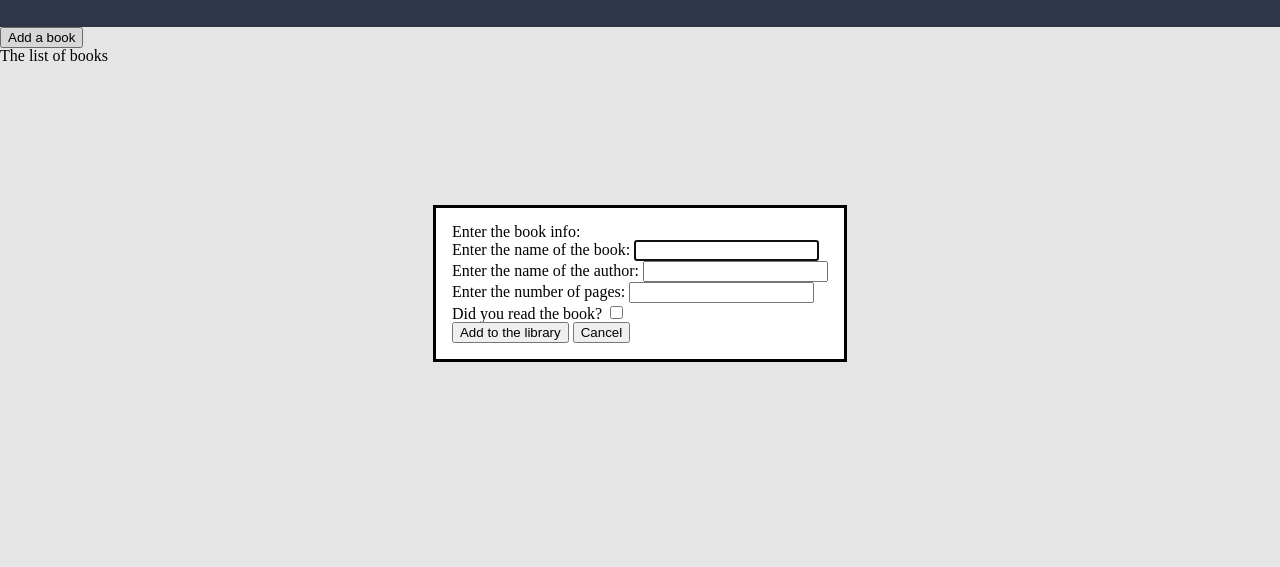
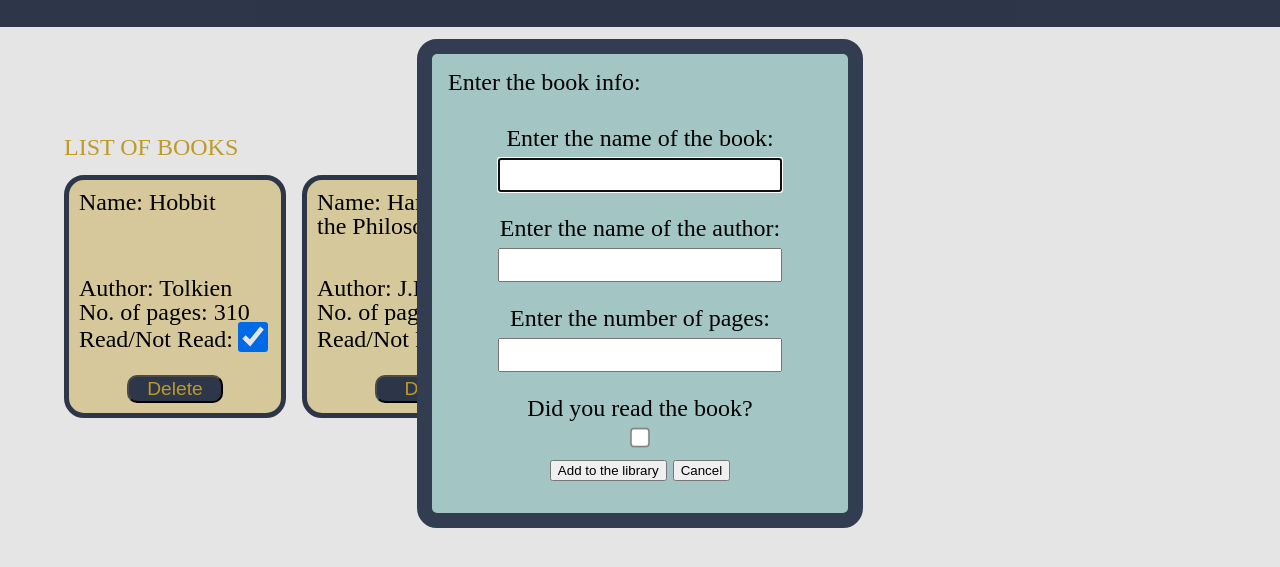
Before and after one commit to zoki33/library, a plain HTML site: page index.html in a window 1280 px wide. Both pictures are taken after a click on the button "Add a book". Shown: the part 117-684 px from the top of the page. Drawn offline with Linux system fonts and the light colour scheme.

Commit message:
Add some styling to book containers, add delete book option, worked a bit on the input form

```diff
--- a/index.html
+++ b/index.html
@@ -15,23 +15,23 @@
         <form id="input-form">
             <fieldset id="field">
                 <legend>Enter the book info:</legend>
-                <div>
+                <div class="input-field">
                     <label for="book_title">Enter the name of the book: </label>
-                    <input type="text" id="book_title" name="book_title" required>
+                    <input class="text-field" type="text" id="book_title" name="book_title" required>
                 </div>
-                <div>
+                <div class="input-field">
                     <label for="book_author">Enter the name of the author: </label>
-                    <input type="text" id="book_author" name="book_author" required>
+                    <input class="text-field" type="text" id="book_author" name="book_author" required>
                 </div>
-                <div>
+                <div class="input-field">
                     <label for="book_pages">Enter the number of pages: </label>
-                    <input type="number" id="book_pages" name="book_pages" required>
+                    <input class="text-field" type="number" id="book_pages" name="book_pages" required>
                 </div>
-                <div>
+                <div class="input-field">
                     <label for="book_read">Did you read the book? </label>
-                    <input type="checkbox" id="book_read" name="book_read">
+                    <input class="text-field" type="checkbox" id="book_read" name="book_read">
                 </div>
-                <div>
+                <div class="form-btns">
                     <button id="btn" type="submit">Add to the library</button>
                     <button id ="cancel" type="button" formmethod="dialog" formnovalidate>Cancel</button>
                 </div>
@@ -43,10 +43,10 @@
         <button id="show_dialog">Add a book</button>
     </p>
     <output></output>
-
-
-    <h1>The list of books</h1>
-    <div id="book-container"></div>
+    <div class="added-books">
+        <h1 class="page-subtitle">LIST OF BOOKS</h1>
+        <div id="book-container"></div>
+    </div>
 
     <script src="script.js"></script>
 </body>
--- a/script.js
+++ b/script.js
@@ -1,4 +1,14 @@
-let myLibrary = [];
+let myLibrary = [
+  { name: "Hobbit", author: "Tolkien", pages: "310", read: true },
+  {
+    name: "Harry Potter and the Philosophers Stone",
+    author: "J.K.Rowling",
+    pages: "223",
+    read: true,
+  },
+];
+
+showBooks();
 
 function Book(name, author, pages, read) {
   this.name = name;
@@ -34,9 +44,16 @@ function bookBoxCreate(book) {
   let book_box = document.createElement("div");
   book_box.classList.add("book_box");
   let info_name = document.createElement("p");
+  info_name.setAttribute("id", "title");
   let info_author = document.createElement("p");
   let info_pages = document.createElement("p");
   let read_label = document.createElement("label");
+  let delete_btn = document.createElement("button");
+  let break_line = document.createElement("br");
+  delete_btn.setAttribute("id", "del_btn");
+  delete_btn.setAttribute("type", "button");
+  delete_btn.innerText = "Delete";
+
   read_label.setAttribute("for", "checky");
   read_label.innerText = "Read/Not Read: ";
   let info_read = document.createElement("INPUT");
@@ -44,15 +61,22 @@ function bookBoxCreate(book) {
   info_read.setAttribute("type", "checkbox");
   info_read.checked = book.read;
   info_read.setAttribute("value", book.read.toString());
-  info_name.innerHTML = `Book name: ${book.name}`;
-  info_author.innerHTML = `Author's name: ${book.author}`;
+  info_name.innerHTML = `Name: ${book.name}`;
+  info_author.innerHTML = `Author: ${book.author}`;
   info_pages.innerHTML = `No. of pages: ${book.pages}`;
+  read_label.appendChild(info_read);
+  book_box.setAttribute("id", `${book.name}`);
+
+  delete_btn.addEventListener("click", () => {
+    deleteBook(book_box);
+  });
 
   book_box.appendChild(info_name);
   book_box.appendChild(info_author);
   book_box.appendChild(info_pages);
   book_box.appendChild(read_label);
-  book_box.appendChild(info_read);
+  book_box.appendChild(delete_btn);
+  book_box.insertBefore(break_line, delete_btn);
 
   return book_box;
 }
@@ -68,3 +92,12 @@ show_dialog.addEventListener("click", () => {
 cancel_btn.addEventListener("click", () => {
   dialog.close();
 });
+
+function deleteBook(books) {
+  myLibrary.forEach((book) => {
+    let index = myLibrary.indexOf(book);
+    if (book.name === books.id) {
+      myLibrary.splice(index, 1) && books.remove();
+    }
+  });
+}
--- a/styles.css
+++ b/styles.css
@@ -45,6 +45,7 @@ table {
 body{
     display: flex;
     flex-direction: column;
+    align-items: center;
 }
 
 .header{
@@ -69,3 +70,118 @@ body{
     font-size: clamp(1rem,3vh,2rem);
     color: #D3AC2B ;
 }
+
+#show_dialog{
+    height: 60px;
+    width: 200px;
+    margin: 1rem;
+    justify-self: center;
+    margin-bottom: 0;
+    font-size: 1.5rem;
+}
+
+.added-books{
+    align-self: start;
+    margin: 2rem;
+    margin-left: 4rem;
+    display: flex;
+    flex-direction: column;
+    gap: 1rem;
+}
+
+.book_box{
+    min-width: 15vw;
+    min-height: 13vh;
+    max-width: 18vw;
+    border:#333D51 solid 5px;
+    border-radius: 20px;
+    padding: 10px;
+    font-size: clamp(1vh,3vh,5vh);
+    text-wrap: wrap;
+    overflow: hidden;
+    text-align: start;
+    background-color: #d3ac2b62;
+    display: flex;
+    flex-direction: column;
+
+
+
+}
+
+#book-container{
+    display: flex;
+    flex-direction: row;
+    gap: 1rem;
+    flex-wrap: wrap;
+}
+
+#title{
+    height: 3.6em; /* Set the height for two lines with some additional space */
+  overflow: hidden;
+}
+
+
+#checky{
+    height: 20px;
+    width: 20px;
+
+  }
+
+#del_btn{
+    width: 50%;
+    align-self: center;
+    background-color: #333D51;
+    color: #D3AC2B;
+    font-size: 1.2rem;
+    border-radius: 10px;
+}
+
+fieldset{
+    display: flex;
+    min-height: 50vh;
+    min-width: 30vw;
+    flex-direction: column;
+    gap: 1vh;
+    font-size: clamp(2vh,3vh,5vh);
+    align-items: center;
+}
+
+.input-field{
+    width: 90%;
+    height: 15%;
+    margin: 1rem;
+    margin-bottom: 0px;
+    display: flex;
+    flex-direction: column;
+    align-items: center;
+    gap: 1vh;
+}
+
+legend{
+    margin-bottom: 1rem;
+    justify-self: center;
+}
+
+.form-btns{
+    margin-bottom: 1rem;
+}
+
+.text-field{
+    width: 80%;
+    font-size: 1.5rem;
+}
+
+#add_Book{
+    border: #333D51 solid 15px;
+    border-radius: 20px ;
+    background-color: #A3C6C4
+}
+
+.input-field > #book-read{
+    height: 10vh;
+    width: 10vw;
+}
+
+input[type=checkbox] {
+    transform: scale(1.5);
+}
```
